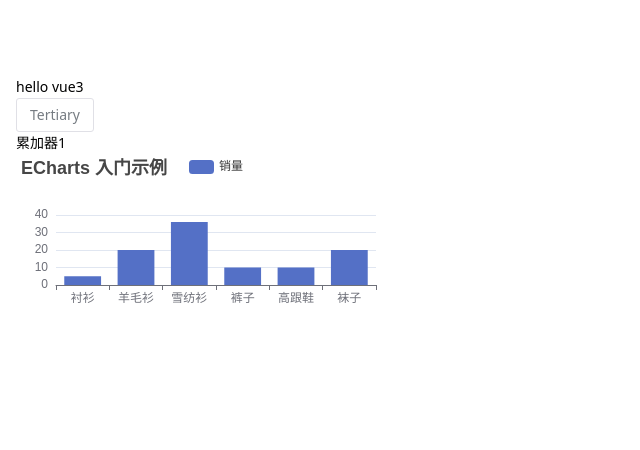
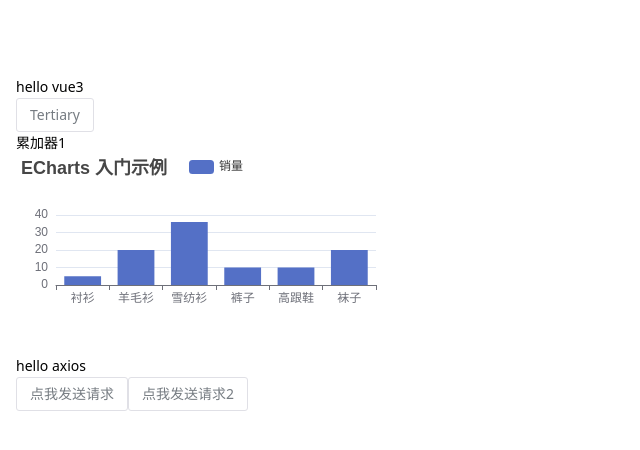
Before and after one commit to JasonLuox/fronted, a Vue app: page / in a window 1280 px wide. Shown: the top 450 px of the page, without its empty margins (0-640 px from the left). Built offline with nearby package versions, Linux system fonts and the light colour scheme.

Commit message:
feature:test axios

```diff
--- a/src/utils/axios.ts
+++ b/src/utils/axios.ts
@@ -1,6 +1,6 @@
 import Axios, {AxiosError, AxiosResponse, AxiosRequestConfig} from 'axios'
 
-const BASE_URL = 'https://api.github.com'
+const BASE_URL = 'http://localhost:4000/'
 const TIME_OUT = 10 * 1000
 
 /**
@@ -54,14 +54,13 @@ instance.interceptors.response.use(
             errorHandle(error.response.status, error.response)
             return Promise.reject(error.response)
         }
-        console.log('网络请求失败, 请刷新重试')
         return Promise.reject(error)
     }
 )
 
 const getPromise = (method, url, params, config = {}) => {
     return new Promise((resolve, reject) => {
-        instance[method](method, url)(params, config).catch(e => e.response.data)
+        instance[method](url)(params, config).catch(e => e.response.data)
             .then(res => resolve(res))
             .catch(err => reject(err))
     })
--- a/src/views/home/index.vue
+++ b/src/views/home/index.vue
@@ -2,6 +2,7 @@
     import { onMounted } from 'vue'
     import { useCounterStore } from '@/stores/counter'
     import { $echarts, ECOption } from '@/utils/echarts'
+    import testAxios from '@/views/test-axios.vue'
 
     const counter = useCounterStore()
 
@@ -45,4 +46,5 @@
     </n-button>
     <div @click="counter.increment()">累加器{{ count }}</div>
     <div id="echarts" style="width: 400px;height: 200px;"></div>
+    <test-axios></test-axios>
 </template>
--- /dev/null
+++ b/src/views/test-axios.vue
@@ -0,0 +1,33 @@
+<script lang="ts" setup>
+    import { onMounted } from 'vue'
+    import Axios from 'axios'
+    import {get} from '@/utils/axios'
+
+    const handleAxiosTest = async() => {
+        const a = await Axios.get('/test/')
+        console.log(a, 'a')
+        // Axios.get('/test/').then(res => {
+        //     console.log(res, 'res')
+        // }).catch(err => {
+        //     console.log(err, 'err')
+        // })
+    }
+    const handleAxiosTest2 = () => {
+        get('/test/')
+    }
+
+    onMounted(() => {
+        // 测试echarts的引入
+    })
+
+</script>
+
+<template>
+    <div>hello  axios</div>
+    <n-button type="tertiary" @click="handleAxiosTest">
+        点我发送请求
+    </n-button>
+    <n-button type="tertiary" @click="handleAxiosTest2">
+        点我发送请求2
+    </n-button>
+</template>
```
